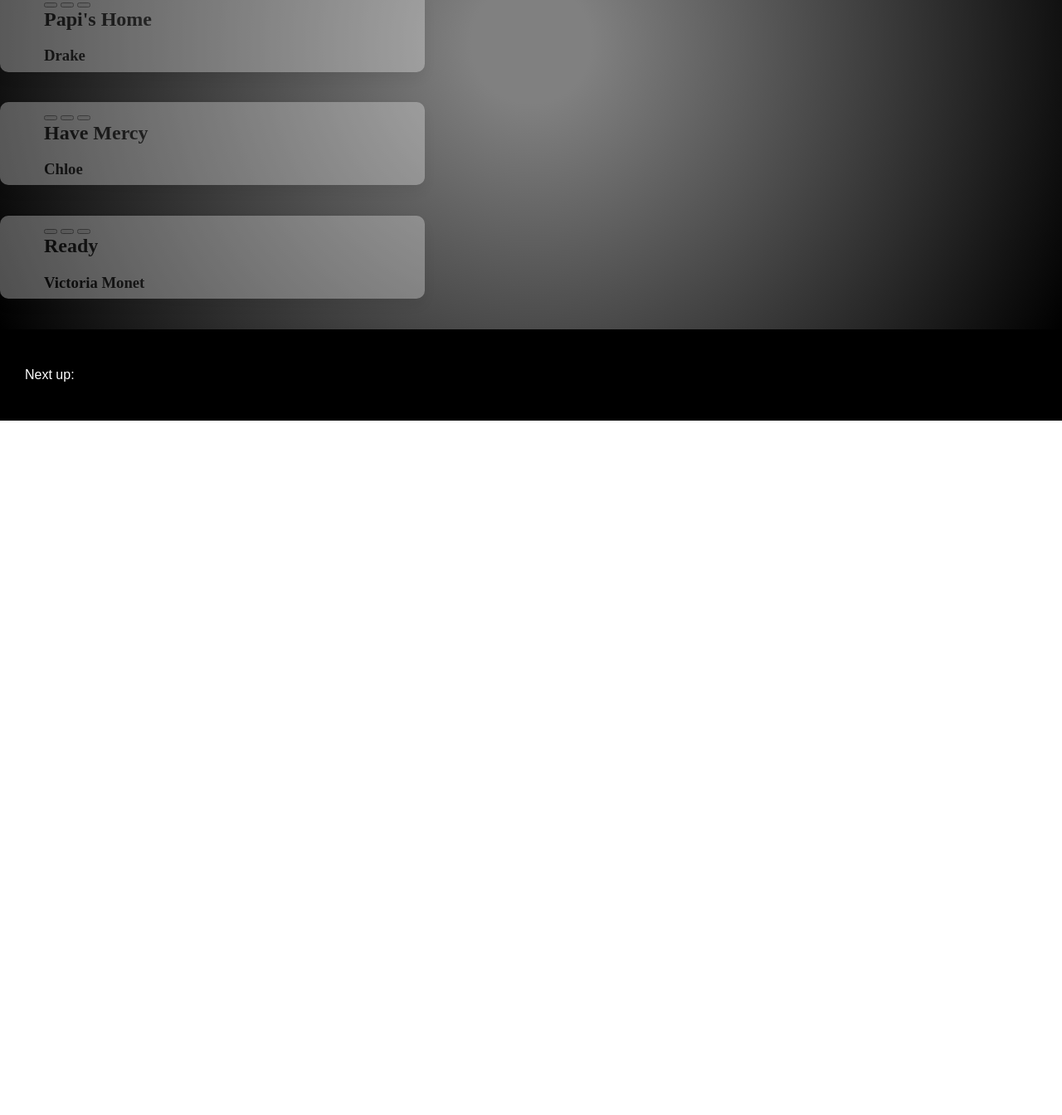
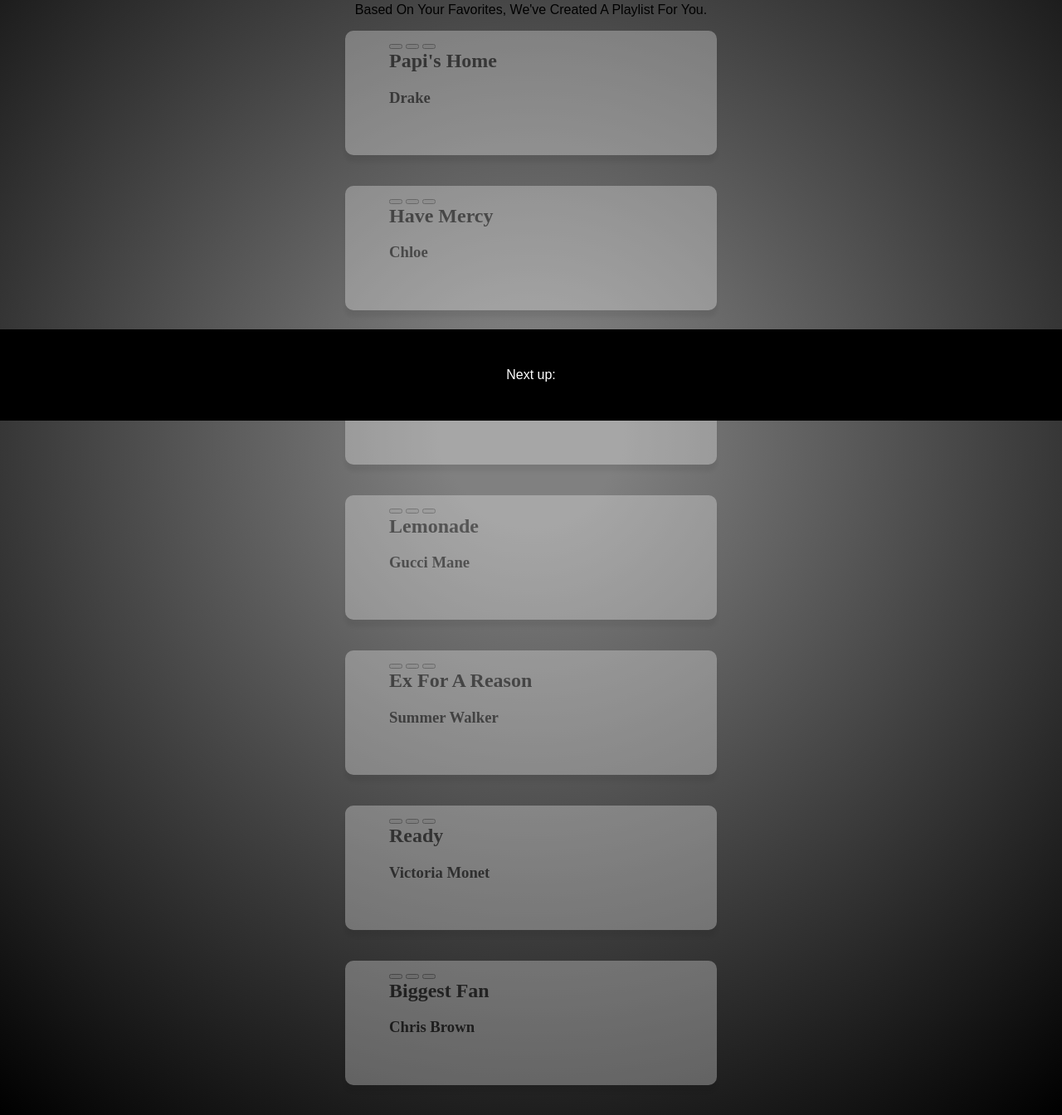
Before and after one commit to Momentum-Team-10/itunes-search-app-JordynAntonia, a website: page index.html in a window 1280 px wide. Shown: the part 293-1637 px from the top of the page at 83% size. Before the commit the page ends 800 px from the top, so only its background shows below. Drawn offline with nearby package versions, Linux system fonts and the light colour scheme.

Commit message:
added more JS

```diff
--- a/index.html
+++ b/index.html
@@ -43,10 +43,10 @@
 
   <br>
   </br>
-
+<p><bold>Based On Your Favorites, We've Created A Playlist For You.</bold></p>
   <!-- creating different cards -->
-<div class="card">
-  <div class="container">
+<div class="container">
+  <div class="card">
     <!-- allows music to play on the card -->
     <audio id="plays-music"></audio>
     <div id="song-image" class="song-image" style="background-image: url();"></div>
@@ -65,8 +65,8 @@
 </br>
 
 <!-- creating different music cards -->
-<div class="card">
-  <div class="container">
+<div class="container">
+  <div class="card">
     <!-- allows music to play on the card -->
     <audio id="plays-music"></audio>
     <div id="song-image" class="song-image" style="background-image: url();"></div>
@@ -85,8 +85,8 @@
 </br>
 
 <!-- creating different music cards -->
-<div class="card">
-  <div class="container">
+<div class="container">
+  <div class="card">
   <!-- allows music to play on the card -->
   <audio id="plays-music"></audio>
     <div id="song-image" class="song-image" style="background-image: url();"></div>
@@ -98,16 +98,104 @@
       <h2 id="song-title">Ready</h2>
       <h3 id="song-artist">Victoria Monet</h3>
     </div>
+    </div>
   </div>
 </div>
 
 <br>
 </br>
 
+<!-- creating different music cards -->
+<div class="container">
+  <div class="card">
+  <!-- allows music to play on the card -->
+  <audio id="plays-music"></audio>
+    <div id="song-image" class="song-image" style="background-image: url();"></div>
+    <!-- buttons that will pause, play, skip to next song -->
+      <button id="previous-button"class="previous-button"></button>
+      <button id="play-button" class="play-button"><i id="play-icon"></i></button>
+      <button id="next-button" class="next-button"></button>
+    <div class="song-details">
+      <h2 id="song-title">Lemonade</h2>
+      <h3 id="song-artist">Gucci Mane</h3>
+    </div>
+    </div>
+  </div>
+</div>
+
+<br>
+</br>
+
+<!-- creating different music cards -->
+<div class="container">
+  <div class="card">
+  <!-- allows music to play on the card -->
+  <audio id="plays-music"></audio>
+    <div id="song-image" class="song-image" style="background-image: url();"></div>
+    <!-- buttons that will pause, play, skip to next song -->
+      <button id="previous-button"class="previous-button"></button>
+      <button id="play-button" class="play-button"><i id="play-icon"></i></button>
+      <button id="next-button" class="next-button"></button>
+    <div class="song-details">
+      <h2 id="song-title">Ex For A Reason</h2>
+      <h3 id="song-artist">Summer Walker</h3>
+    </div>
+    </div>
+  </div>
+</div>
+
+<br>
+</br>
+
+<!-- creating different music cards -->
+<div class="container">
+<div class="card">
+  <!-- allows music to play on the card -->
+    <audio id="plays-music"></audio>
+    <div id="song-image" class="song-image" style="background-image: url();"></div>
+    <!-- buttons that will pause, play, skip to next song -->
+      <button id="previous-button"class="previous-button"></button>
+      <button id="play-button" class="play-button"><i id="play-icon"></i></button>
+      <button id="next-button" class="next-button"></button>
+  <div class="song-details">
+      <h2 id="song-title">Ready</h2>
+      <h3 id="song-artist">Victoria Monet</h3>
+    </div>
+  </div>
+</div>
+
+<br>
+</br>
+
+
+<!-- creating different music cards -->
+<div class="container">
+<div class="card">
+  <!-- allows music to play on the card -->
+    <audio id="plays-music"></audio>
+    <div id="song-image" class="song-image" style="background-image: url();"></div>
+    <!-- buttons that will pause, play, skip to next song -->
+        <button id="previous-button"class="previous-button"></button>
+        <button id="play-button" class="play-button"><i id="play-icon"></i></button>
+        <button id="next-button" class="next-button"></button>
+    <div class="song-details">
+        <h2 id="song-title">Biggest Fan</h2>
+        <h3 id="song-artist">Chris Brown</h3>
+    </div>
+  </div>
+</div>
+
+
+
+<br>
+</br>
+
+
+
 <!-- music playing section -->
 <div class="footer">
   <div class="next-up">
-    <p>Next up: <span id="song-next-up"></span></p>
+    <p>Next up: <div id="song-next-up"></div></p>
   </div>
 
 </body>
--- a/main.css
+++ b/main.css
@@ -3,7 +3,7 @@
     color:  white;
     font-family: 'Ariel', sans-serif;
     background-color: black;
-    margin: 5PX;
+    margin: 5px;
     display:flex;
     justify-content: space-around;
 }
@@ -12,10 +12,17 @@
 
     margin: 0;
     margin-bottom: 0;
-    text-align:  bottom center;
+    text-align: bottom center;
     color: black;
 
 
+}
+
+p {
+    text-align: center;
+    font-size: medium;
+
+    font-family: 'Ariel', sans-serif;
 }
 
 
@@ -67,11 +74,11 @@
     /* white card layouts  */
     background-color: white;
     opacity: 30%;
-    width: 40%;
-    height: 100px;
+    width: 35%;
+    height: 150px;
     padding: 2px 50px;
     border-radius: 10px;
-    box-shadow: 0 8px 16px 0 rgba(0,0,0,0.2);
+    box-shadow: 0 8px 5px 0 rgba(0,0,0,0.2);
     flex-grow: 0;
     flex-shrink: 1;
     border: solid white;
@@ -87,23 +94,36 @@
 
 /* } */
 
-.container-button {
+.container-div {
     display: flex;
-    flex-direction: column;
+    flex-direction: row;
     flex-wrap: wrap;
     justify-content: space-evenly;
     align-items: space-around;
+
+
+}
+
+.container {
+    display:flex;
+    flex-direction:row;
+    flex-wrap: wrap;
+    justify-content: space-around;
+    align-items:flex-start;
+    flex-shrink: 2;
+    flex-grow: 2;
+
 }
 
 
 .items {
     display:flex;
     /* changing the flex direction for container and items caused the text on the card to become even on the left hand side */
-    flex-direction:column;
+    flex-direction:row;
     flex-wrap: wrap;
     align-items:flex-start;
     flex-shrink: 3;
-    text-align: center;
+    text-align: left;
 
 }
 
@@ -119,3 +139,15 @@
     font-family: 'Ariel', sans-serif;
 
 }
+
+.previous-button {
+
+}
+
+.play-button {
+
+}
+
+.next-button {
+
+}
--- a/main.js
+++ b/main.js
@@ -16,7 +16,7 @@
 
 // getting the music for player
 const audioPlayer = document.getElementById(`audio-player`);
-const url = "https://itunes.apple.com/search?term=.";
+const url = "https://itunes.apple.com/search?parameterkeyvalue.";
 
 
 // within the "form" we want to have a list of songs based on a certain Artist, copying the structure that is already on the CSS.
@@ -25,10 +25,11 @@
         method:'POST',
         headers: {'Content-Type': 'application/json'},
         body: JSON.stringify({
-            // when the user clicks submit, the results should sort "cards" of the album, song title and the artist.
-            album: artistAlbum,
-            title: songTitle.sort,
-            artist: songArtist,
+            // when the user clicks submit, the results should sort "cards" of the album, song title and the artist. Terms from Itunes search document.
+            album: album,
+            title: musicTrack.value,
+            artist: musicArtist,
+
         })
     })
     // promises/respose/data/json
@@ -44,16 +45,28 @@
 // taking the info from the body above to render functions and add the container
         for(let item of data) {
             renderMusicCard(item)
-            let musicCard = document.createElement("div")
-            renderAlbum(item,musicCard);
-            renderTitle(item,musicCard);
-            renderArtist(item,musicCard);
-            container.appendChild(musicCard);
+            // let musicCard = document.createElement("div")
+            // renderAlbum(item, musicCard);
+            // renderTitle(item, musicCard);
+            // renderArtist(item, musicCard);
+            // container.appendChild(musicCard);
 
         }
+    };
 
         function renderMusicCard(item) {
             // how all of the items are displayed on each "card"
             let musicCard = document.createElement("div");
+            musicCard.classList.add("musicCard")
+            renderAlbum(item, musicCard);
+            renderTitle(item, musicCard);
+            renderArtist(item, musicCard);
+            deleteMusicCard(musicCard);
+            container.appendChild(musicCard);
+
 
         }
+
+        function deleteMusicCard(musicCard) {
+            let deletemusicCard = document.createElement("sort");
+        }
```
